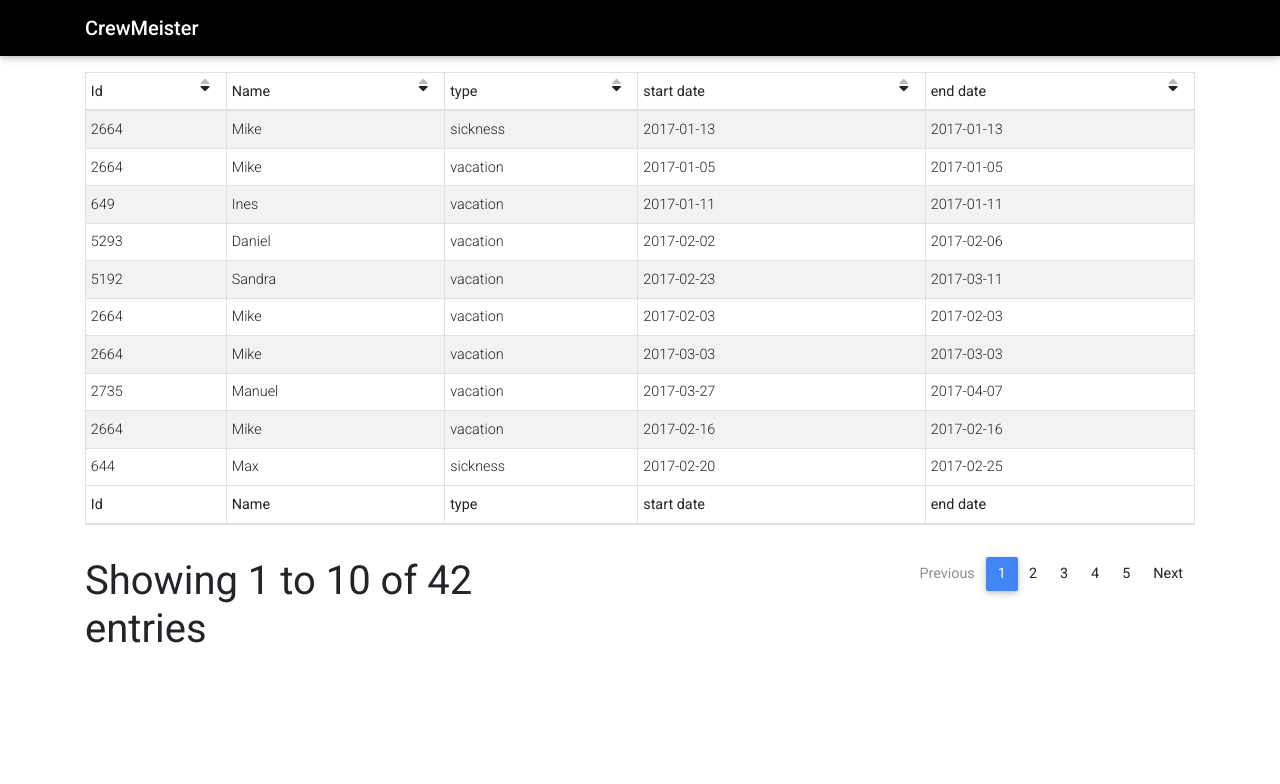
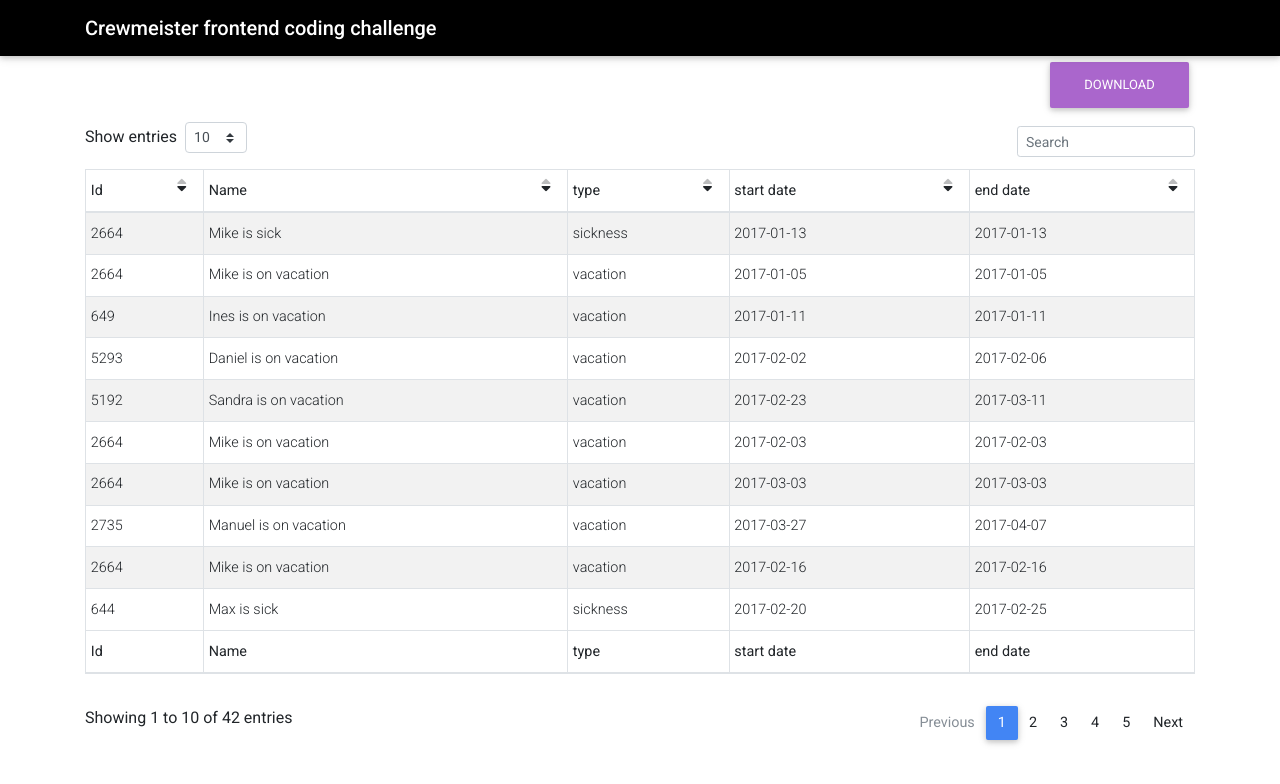
Before and after one commit to ahsanzaman2489/Crewmeister-frontend-challenge, a React (Create React App) app: page / in a window 1280 px wide. Shown: the top 784 px of the page. Built offline with nearby package versions, Linux system fonts and the light colour scheme.

Commit message:
* Dependencies added (Downloadjs,ICS,moment) * Feature to download events file to export in calender is complete * User name with string added with switch statement

```diff
--- a/package.json
+++ b/package.json
@@ -6,7 +6,10 @@
     "@testing-library/jest-dom": "^4.2.4",
     "@testing-library/react": "^9.3.2",
     "@testing-library/user-event": "^7.1.2",
+    "downloadjs": "^1.4.7",
+    "ics": "^2.24.0",
     "mdbreact": "^4.27.0",
+    "moment": "^2.29.0",
     "react": "^16.13.1",
     "react-dom": "^16.13.1",
     "react-scripts": "3.4.3"
--- a/src/components/header/Header.js
+++ b/src/components/header/Header.js
@@ -27,10 +27,10 @@ class Header extends React.Component {
             <div>
                 <Router>
                     <header>
-                        <MDBNavbar color="black" fixed="top" dark expand="md">
+                        <MDBNavbar color="black" dark expand="md">
                             <MDBContainer>
                                 <MDBNavbarBrand href="/">
-                                    <strong>CrewMeister</strong>
+                                    <strong>Crewmeister frontend coding challenge</strong>
                                 </MDBNavbarBrand>
                             </MDBContainer>
                         </MDBNavbar>
--- a/src/context/data.context.js
+++ b/src/context/data.context.js
@@ -28,14 +28,30 @@ export const DataProvider = props => {
         return allEvents.filter(event => event.userId === userId);
     };
 
+    const getUserNameWithType = (userName, absenceType) => {
+        switch (absenceType) {
+            case "sickness" :
+                return `${userName} is sick`;
+            case "vacation" :
+                return `${userName} is on vacation`;
+            default :
+                return `${userName} is on vacation`;
+        }
+    };
+
+
     useEffect(() => (() => {
         const allAbsences = getAllAbsences();
         const allMembers = getAllMembers();
 
-        let allEvents = allAbsences.map(event => ({
-                ...event,
-                name: allMembers[event.userId].name
-            })
+        let allEvents = allAbsences.map(event => {
+                const userName = allMembers[event.userId].name;
+                const absenceType = event.type.toLowerCase();
+                return {
+                    ...event,
+                    name: getUserNameWithType(userName, absenceType)
+                }
+            }
         );
 
         setState(state => {
--- a/src/routes/Home.js
+++ b/src/routes/Home.js
@@ -1,13 +1,45 @@
-import React, {useContext, useEffect, useState} from 'react';
+import React, {Fragment, useContext, useEffect, useState} from 'react';
 import {DataContext} from '../context/data.context';
 import Table from '../components/table/Table';
 import BasicShell from "../shell/basicShell";
+import download from 'downloadjs';
+import * as moment from "moment";
+
+let ics = require("ics");
 
 
 const App = () => {
     const {ready, getAllEventData} = useContext(DataContext);
     const [events, setEvents] = useState([]); // Not setting initial state for dummy async code
     const [loading, setLoading] = useState(false); // Loading indicator until data from the api loaded successfully
+    const [eventFileDataToExport, setEventFileDataToExport] = useState(null); // Loading indicator until data from the api loaded successfully
+
+    const downloadIcs = (e) => {
+        e.preventDefault();
+        if (!eventFileDataToExport) {
+            const eventToExport = events.map(event => {
+                const eventStartDate = moment(event.startDate, "YYYY-MM-DD").format("YYYY-MM-DD").split("-");
+                const eventEndDate = moment(event.endDate, "YYYY-MM-DD").format("YYYY-MM-DD").split("-");
+                return {
+                    title: event.name,
+                    start: eventStartDate,
+                    end: eventEndDate,
+                    calName: "AbsenceCalendar"
+                }
+            });
+
+
+            const {error, value} = ics.createEvents(eventToExport);
+            if (error) {
+                console.log(error)
+                return
+            }
+            setEventFileDataToExport(value);
+            download(value, "AbsenceCalendar.ics", "text/plain");
+        }
+
+        download(eventFileDataToExport, "AbsenceCalendar.ics", "text/plain");
+    };
 
     useEffect(() => {
         if (ready) {
@@ -18,9 +50,14 @@ const App = () => {
 
     return (
         <BasicShell>
-            <h1>
-                {loading ? 'loading' : <Table events={events}/>}
-            </h1>
+            {loading ? 'loading...' :
+                <Fragment>
+                    <div className={"clearfix"}>
+                        <button className={"btn btn-secondary float-right"} onClick={downloadIcs}>Download</button>
+                    </div>
+                    <Table events={events}/>
+                </Fragment>
+            }
         </BasicShell>
     );
 };
```
